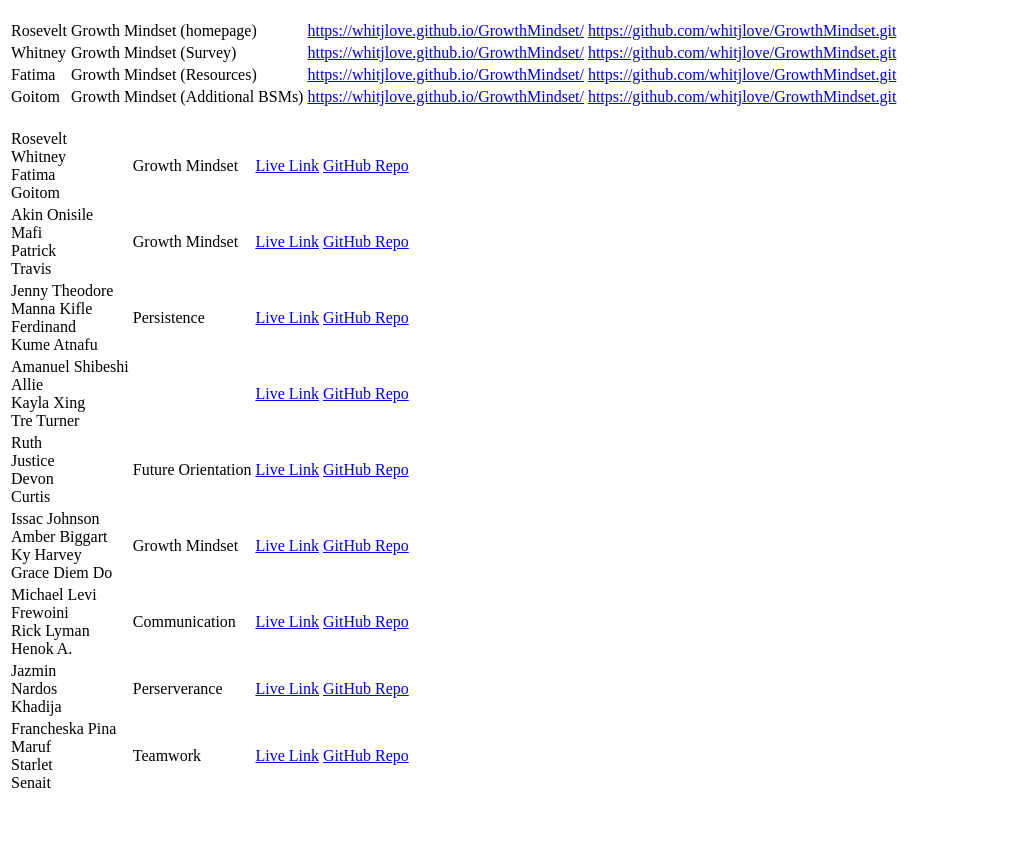
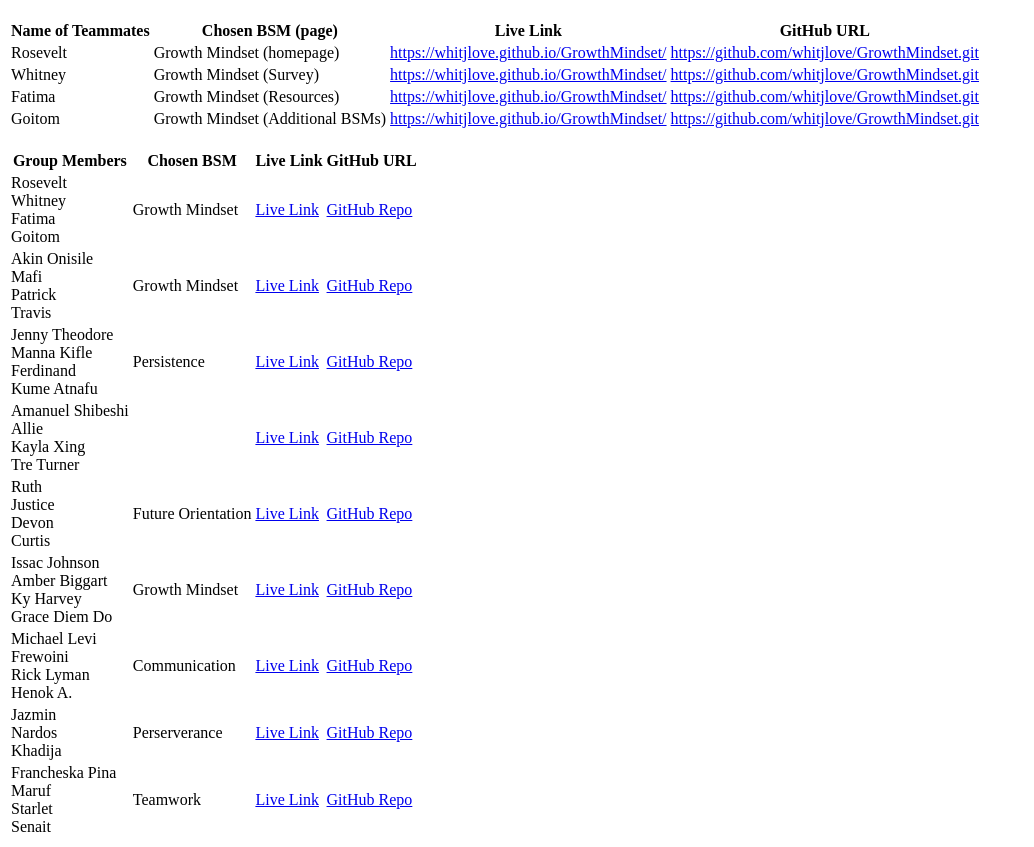
Before and after one commit to whitjlove/GrowthMindset, a plain HTML site: page additional_bsms.html in a window 1280 px wide. Shown: the part 87-934 px from the top of the page, without its empty margins (0-1034 px from the left). Before the commit the page ends 890 px from the top, so only its background shows below. Drawn offline with Linux system fonts and the light colour scheme.

Commit message:
14-add_table_headings

```diff
--- a/additional_bsms.html
+++ b/additional_bsms.html
@@ -15,6 +15,12 @@
     </nav>
     <h1>Additional BSMs</h1>
 <table>
+    <tr>
+        <th>Name of Teammates</th>
+        <th>Chosen BSM (page)</th>
+        <th>Live Link</th>
+        <th>GitHub URL</th>
+    </tr>
     <tr>
         <td>Rosevelt</td>
         <td>Growth Mindset (homepage)</td>
@@ -42,6 +48,12 @@
 </table>
 <br>
 <table>
+    <tr>
+        <th>Group Members</th>
+        <th>Chosen BSM</th>
+        <th>Live Link</th>
+        <th>GitHub URL</th>
+    </tr>
     <tr>
         <td>Rosevelt
             <br>
```
